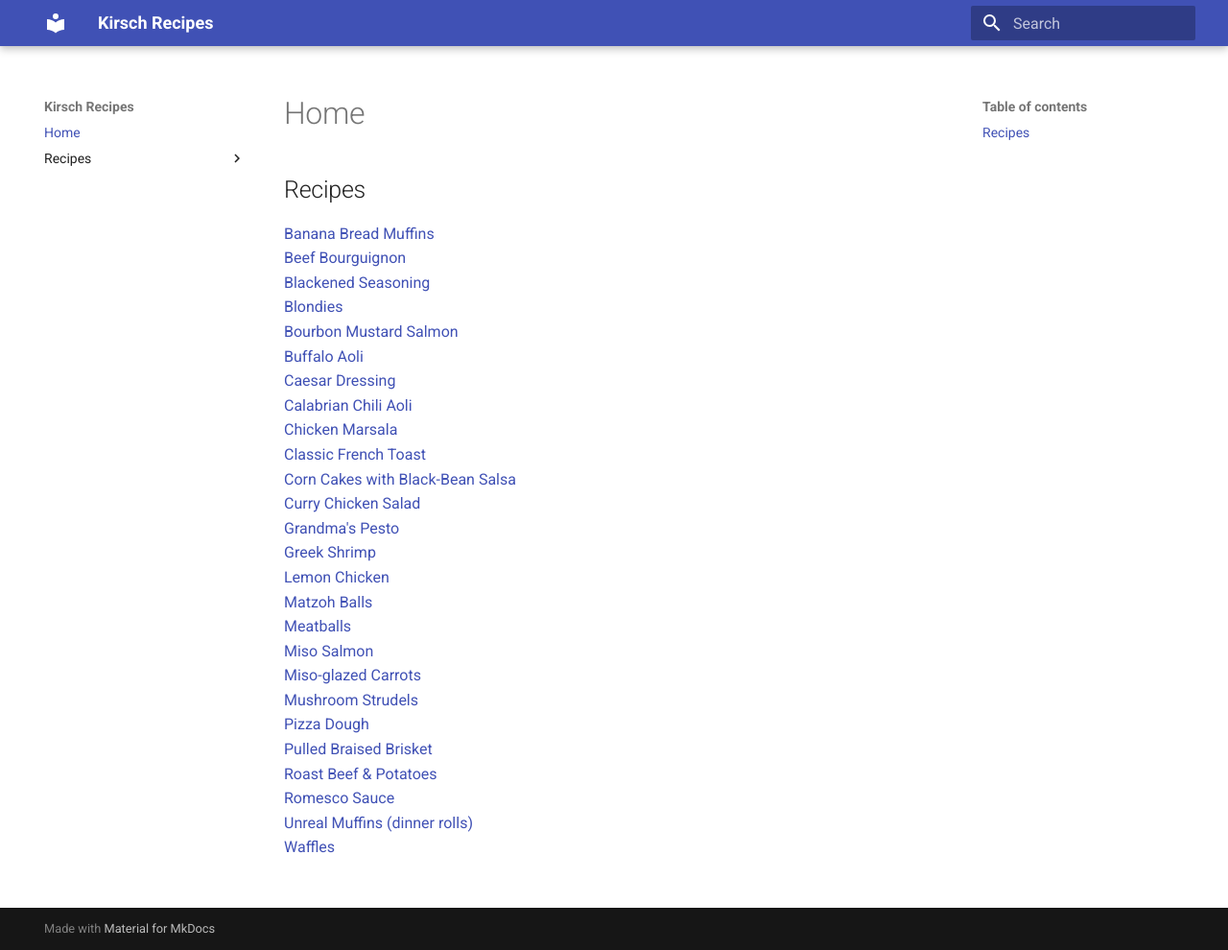
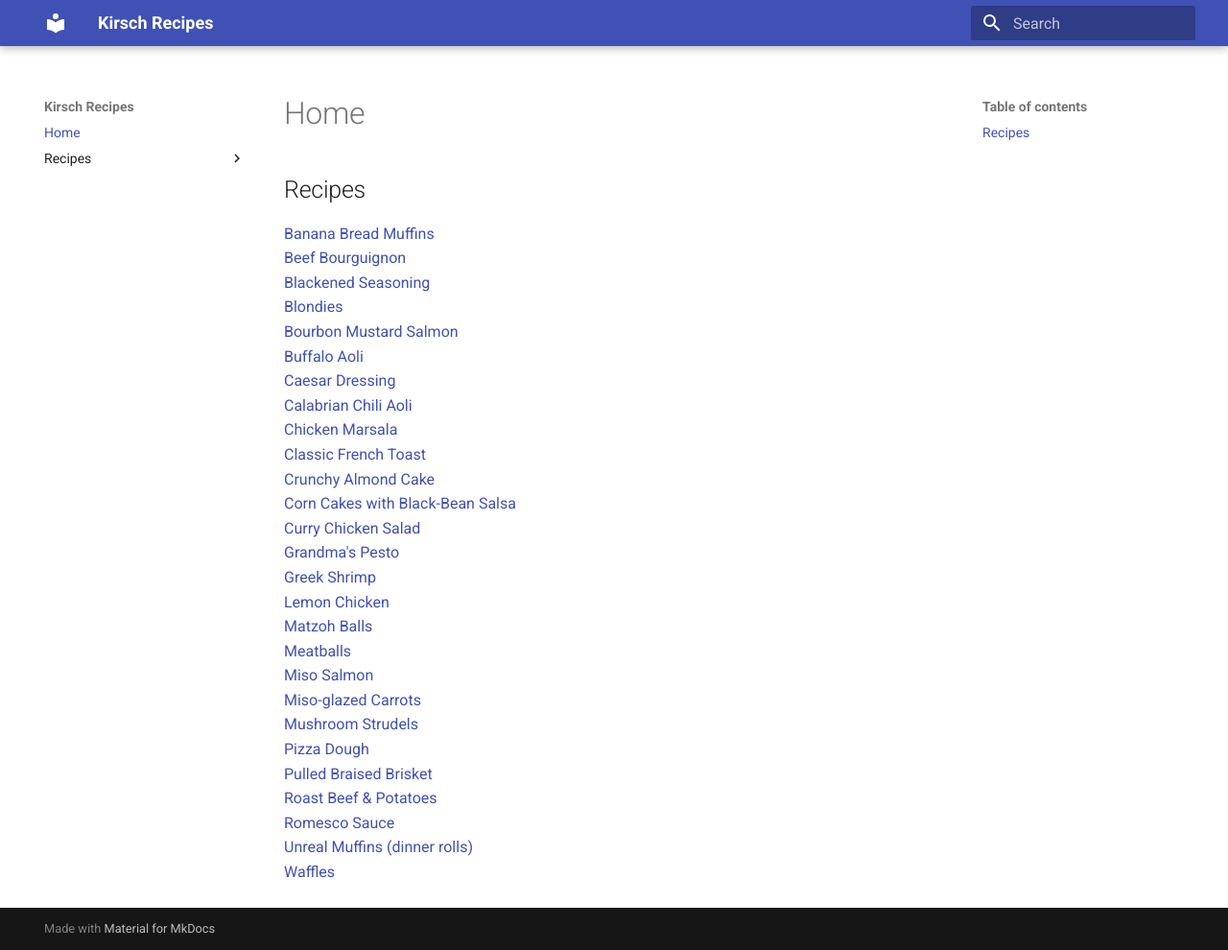
Before and after one commit to SamKirsch10/recipes, an MkDocs documentation site: the page built from docs/index.md, in a window 1280 px wide and 990 px high. Shown: the whole window at 96% size. Built offline with MkDocs 1.6.1 and Material for MkDocs 9.7.7, drawn with Linux system fonts in a browser that asks for light colours.

Commit message:
attempt gh deploy

```diff
--- a/docs/index.md
+++ b/docs/index.md
@@ -12,6 +12,7 @@
 [Calabrian Chili Aoli](recipes/posts/Calabrian_Chili_Aoli.md)
 [Chicken Marsala](recipes/posts/Chicken_Marsala.md)
 [Classic French Toast](recipes/posts/Classic_French_Toast.md)
+[Crunchy Almond Cake](recipes/posts/Crunchy_Almond_Cake.md)
 [Corn Cakes with Black-Bean Salsa](recipes/posts/Corn_Cakes_with_Black-Bean_Salsa.md)
 [Curry Chicken Salad](recipes/posts/Curry_Chicken_Salad.md)
 [Grandma's Pesto](recipes/posts/Grandma's_Pesto.md)
```
Also changed, not shown: 1 other file.
